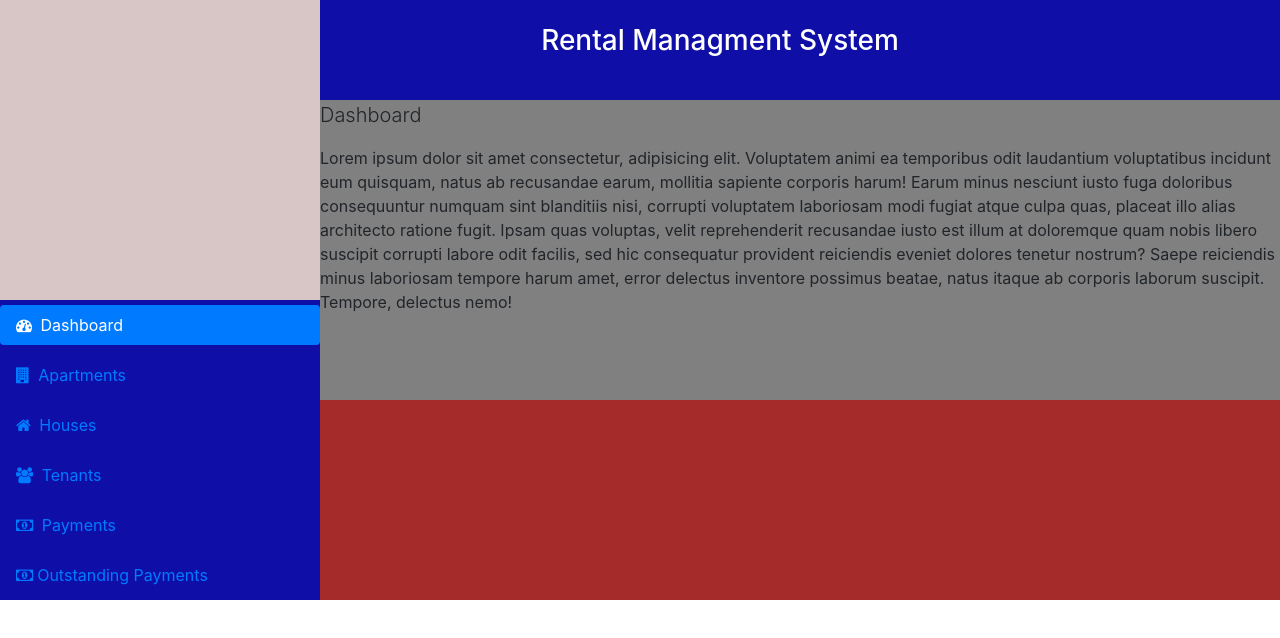
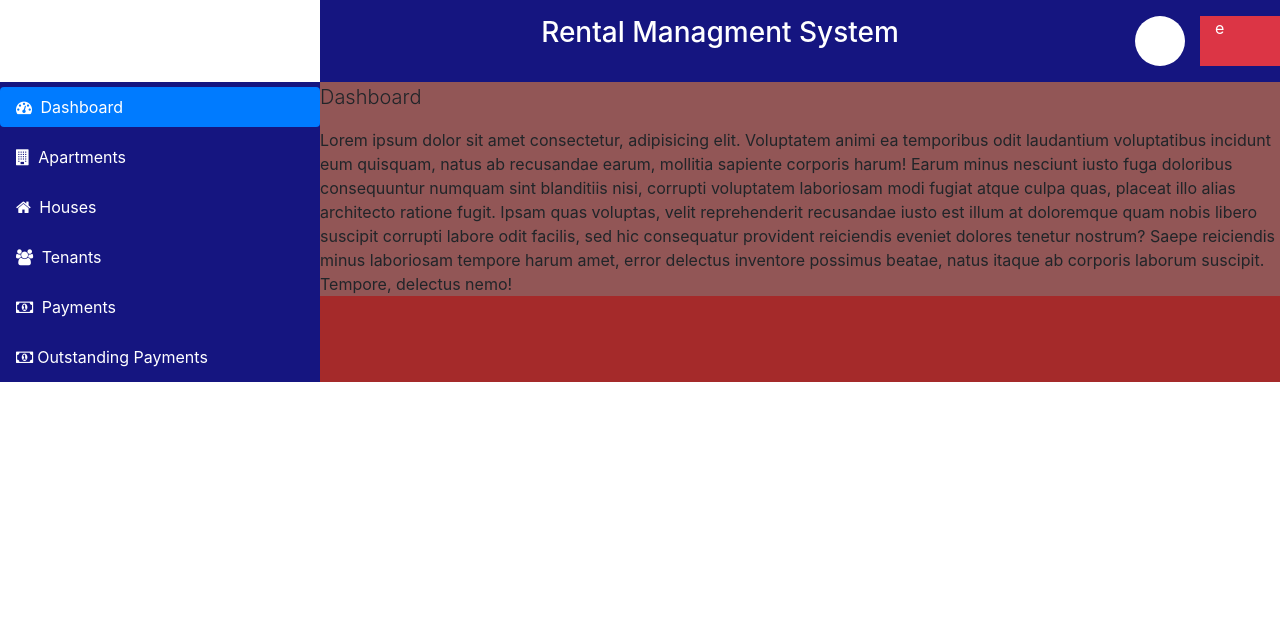
Before and after one commit to kelraf/rms-ui, a plain HTML site: page pages/landlord_dashboard.html in a window 1280 px wide. Drawn offline with nearby package versions, Linux system fonts and the light colour scheme.

Commit message:
edited landlord dashboard files

```diff
--- a/css/custom/landlord.css
+++ b/css/custom/landlord.css
@@ -2,38 +2,44 @@
     /* height: 100vh; */
 }
 
-.profile-image {
-    background: rgb(216, 197, 197);
-    height: 300px;
-}
-
 .right-top {
-    background: rgb(15, 15, 167);
-    height: 200px;
+    background: rgb(21, 21, 128);
+    height: auto;
     color: white;
 }
 
+.profile-image-col {
+    height: auto;
+}
+
+.image-cont {
+    width: 50px;
+    height: 50px;
+    background-color: white;
+    border-radius: 50%;
+    margin: auto;
+}
+
 .btn-tabs-box {
-    background: rgb(15, 15, 167);
-    color: white !important;
+    background: rgb(21, 21, 128);
+    position: relative;
 }
 
 .btn-tabs-box a {
     margin-top: 5px !important;
     margin-bottom: 5px !important;
+    color: white !important;
 }
 
 .dash-content {
-    background: brown;
-    /* min-height: inherit; */
-    /* position: relative; */
-    /* max-height: auto !important; */
-
+    background: rgb(165, 42, 42);
+    position: relative;
+    /* top: -200px !important; */
+    /* height: 200px !important; */
 }
 
 .tab-content-custom {
-    background: rgb(128, 128, 128);
-    min-height: 300px;
-    position: relative;
-    top: -200px;
+    background: rgba(128, 128, 128, 0.507);
+    min-height: 200px;
+    overflow: hidden;
 }
--- a/pages/landlord_dashboard.html
+++ b/pages/landlord_dashboard.html
@@ -1,5 +1,6 @@
 <!DOCTYPE html>
 <html lang="en">
+
 <head>
     <meta charset="UTF-8">
     <meta name="viewport" content="width=device-width, initial-scale=1.0">
@@ -11,35 +12,44 @@
     <!-- <link rel="stylesheet" href="../css/bootstrap.css"> -->
     <link rel="stylesheet" href="../css/custom/landlord.css">
 </head>
+
 <body>
     <div class="container-fluid main-cont">
 
         <div class="row">
-            <!-- Profile -->
-            <div class="col-md-3 profile-image"></div>
 
             <!-- Top Bar -->
-            <div class="col-md-9 p-0 right-top-col">
+            <div class="col-md-9 offset-3 p-0 right-top-col" id="header">
                 <div class="right-top">
                     <div class="container">
-                        <div class="row">
-                            <div class="col-md-10">
-                                <h3 class="text-center pt-4">Rental Managment System</h3>
+                        <div class="row pt-3 pb-3">
+                            <div class="col-md-10 col-6">
+                                <h3 class="text-center">Rental Managment System</h3>
                             </div>
-                            <div class="col-md-2"></div>
+                            <div class="col-md-2 col-6">
+                                <div class="row">
+                                    <div class="col-md-6 p-0 col-6 profile-image-col">
+                                        <div class="image-cont">
+
+                                        </div>
+                                    </div>
+                                    <div class="col-md-6 col-6 bg-danger">e</div>
+                                </div>
+                            </div>
                         </div>
                     </div>
                 </div>
             </div>
         </div>
 
-        <div class="row">
-            <div class="col-3 p-0">
+        <div class="row ">
+            <!-- bg-primary -->
+            <div class="col-3 p-0" id="menu">
 
                 <div class="nav flex-column nav-pills btn-tabs-box" id="v-pills-tab" role="tablist" aria-orientation="vertical">
 
                     <a class="nav-link active" id="v-pills-dashboard-tab" data-toggle="pill" href="#v-pills-dashboard" role="tab" aria-controls="v-pills-dashboard" aria-selected="true">
-                        <i class="fa fa-dashboard pr-1"></i>  <span>Dashboard</span>
+                        <i class="fa fa-dashboard pr-1"></i> <span>Dashboard</span>
                     </a>
 
                     <a class="nav-link" id="v-pills-apartments-tab" data-toggle="pill" href="#v-pills-apartments" role="tab" aria-controls="v-pills-apartments" aria-selected="false">
@@ -69,8 +79,7 @@
 
                 <div class="tab-content" id="v-pills-tabContent">
 
-                    <div class="tab-pane fade show active p-0" id="v-pills-dashboard" role="tabpanel" aria-labelledby="v-pills-dashboard-tab">
-                        <div class="tab-content-custom">
+                    <div class="tab-pane fade show active p-0 tab-content-custom" id="v-pills-dashboard" role="tabpanel" aria-labelledby="v-pills-dashboard-tab">
 
                             <p class="lead">Dashboard</p>
 
@@ -86,7 +95,7 @@
                             laboriosam
                             tempore harum amet, error delectus inventore possimus beatae,
                             natus itaque ab corporis laborum suscipit. Tempore, delectus nemo!
-                        </div>
+
                     </div>
 
                     <div class="tab-pane fade tab-content-custom" id="v-pills-apartments" role="tabpanel" aria-labelledby="v-pills-apartments-tab">
@@ -113,16 +122,12 @@
     </div>
 
 
+    <script src="../js/custom/custom-libraries/jquery.js"></script>
 
+    <!-- <script src="../js/custom/custom-libraries/popper.js"></script> -->
 
-    <script src="https://code.jquery.com/jquery-3.3.1.slim.min.js"
-        integrity="sha384-q8i/X+965DzO0rT7abK41JStQIAqVgRVzpbzo5smXKp4YfRvH+8abtTE1Pi6jizo" crossorigin="anonymous">
-    </script>
-    <script src="https://cdnjs.cloudflare.com/ajax/libs/popper.js/1.14.7/umd/popper.min.js"
-        integrity="sha384-UO2eT0CpHqdSJQ6hJty5KVphtPhzWj9WO1clHTMGa3JDZwrnQq4sF86dIHNDz0W1" crossorigin="anonymous">
-    </script>
-    <script src="https://stackpath.bootstrapcdn.com/bootstrap/4.3.1/js/bootstrap.min.js"
-        integrity="sha384-JjSmVgyd0p3pXB1rRibZUAYoIIy6OrQ6VrjIEaFf/nJGzIxFDsf4x0xIM+B07jRM" crossorigin="anonymous">
-    </script>
+    <script src="../js/bootstrap.min.js"></script>
+    <script src="../js/custom/landlord.js"></script>
+
 </body>
 </html>
```
